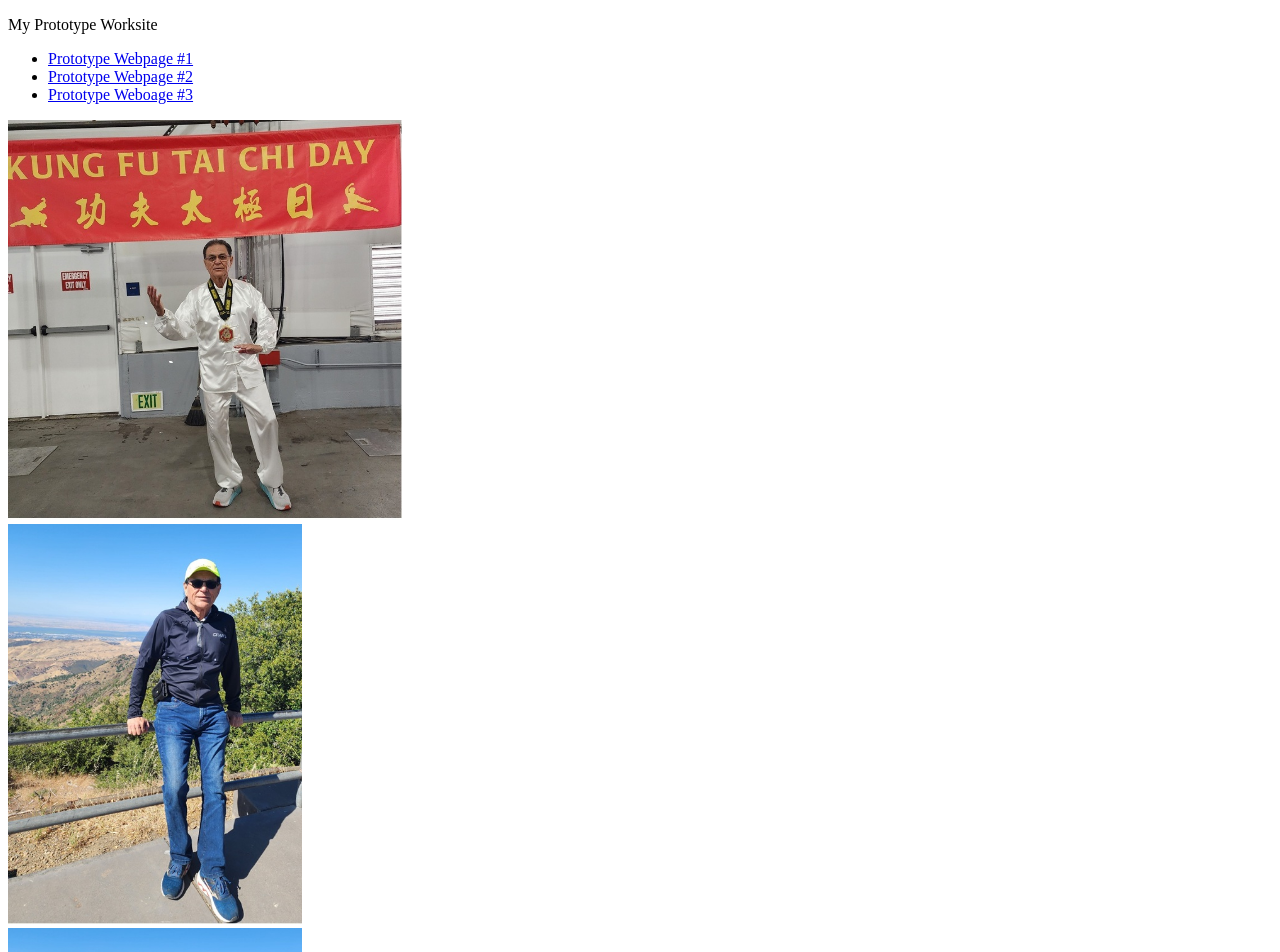
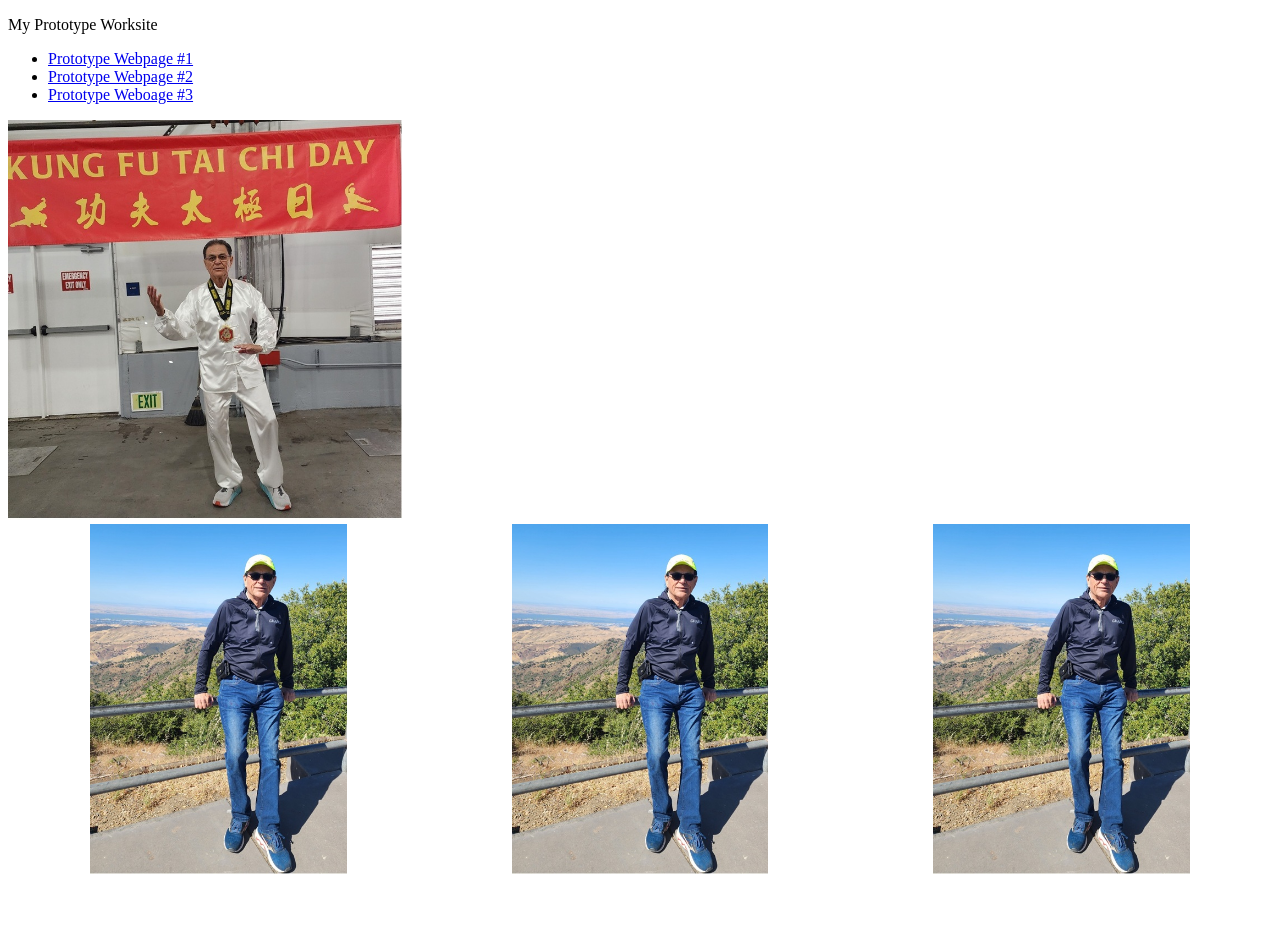
Before and after one commit to gramos-12/1st-repository, a plain HTML site: page index.html in a window 1280 px wide. Shown: the top 952 px of the page. After the commit the page ends 882 px from the top, so only its background shows below. Drawn offline with Linux system fonts and the light colour scheme.

Commit message:
index.html

```diff
--- a/index.html
+++ b/index.html
@@ -4,6 +4,17 @@
   <meta charset="UTF-8">
   <meta name="viewport" content="width=device-width, initial-scale=1.0">
   <title>Document</title>
+  <style>
+    .image-container {
+        display: flex;
+        justify-content: space-around; /* Adjusts spacing between images */
+        align-items: center; /* Aligns images vertically in the center */
+    }
+    .image-container img {
+        max-width: 100%; /* Ensures images are responsive */
+        height: 350px;
+    }
+</style>
 </head>
 <body>
   <p>My Prototype Worksite</p>
@@ -20,9 +31,11 @@
     </div>
   </main>
   <aside>
-    <div class="left"><img src="images/Mt_Diablo.jpg" alt="London marathon" height="400px"></div>
-    <div class="middle"><img src="images/Mt_Diablo.jpg" alt="London marathon" height="400px"></div>
-    <div class="right"><img src="images/Mt_Diablo.jpg" alt="London marathon" height="400px"></div>
+    <div class="image-container">
+      <img src="images/Mt_Diablo.jpg" alt="London marathon">
+      <img src="images/Mt_Diablo.jpg" alt="London marathon">
+      <img src="images/Mt_Diablo.jpg" alt="London marathon">
+  </div>
   </aside>
 </body>
 </html>
```
